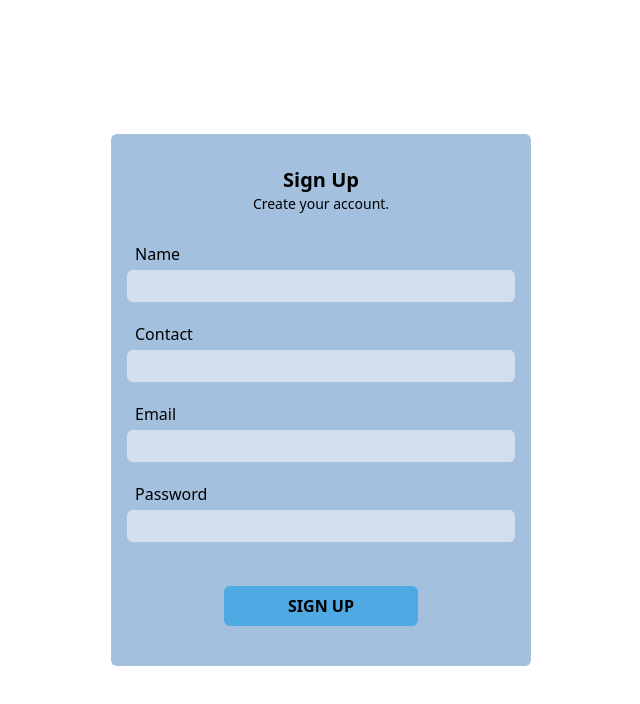
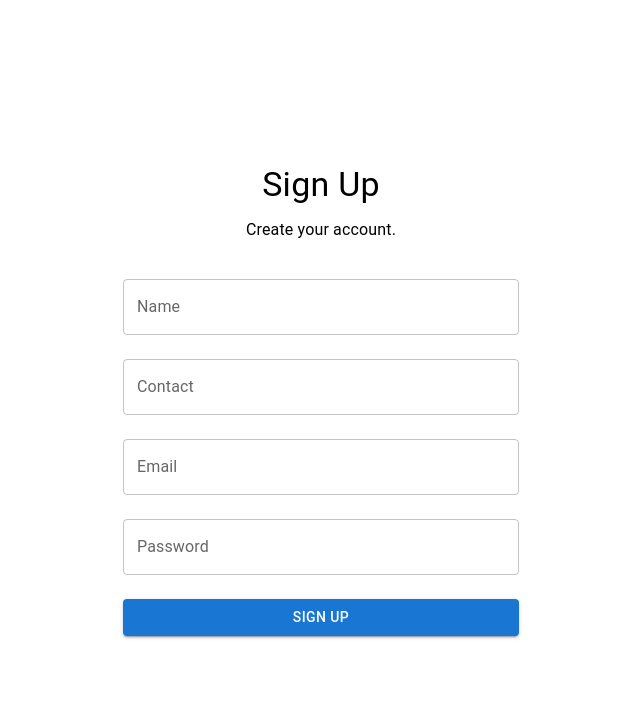
Before and after one commit to aravinda-amr/PMS, a React (Create React App) app in the folder frontend/: page /signup in a window 1280 px wide. Shown: the top 704 px of the page, without its empty margins (319-959 px from the left). Built offline with nearby package versions, Linux system fonts and the light colour scheme.

Commit message:
navbar styles added

```diff
--- a/frontend/src/components/CouponForm.js
+++ b/frontend/src/components/CouponForm.js
@@ -1,5 +1,12 @@
 import React, { useState, useEffect } from 'react';
-import { format, addWeeks, differenceInDays, addDays } from 'date-fns';
+import CircularProgress from '@mui/material/CircularProgress';
+import { format, addWeeks, addDays } from 'date-fns';
+import TextField from '@mui/material/TextField';
+import Button from '@mui/material/Button';
+import Select from '@mui/material/Select';
+import MenuItem from '@mui/material/MenuItem';
+import FormControl from '@mui/material/FormControl';
+import InputLabel from '@mui/material/InputLabel';
 
 const generateCouponCode = () => {
   let result = '';
@@ -11,25 +18,28 @@ const generateCouponCode = () => {
   return result;
 };
 
-const AddCouponForm = ({ id, onCouponAdded, coupon, isEditing, onFormSubmit, onReset }) => {
+
+const AddCouponForm = ({ id, onCouponAdded, coupon, isEditing, onFormSubmit, onClose }) => {
   const [expire, setExpire] = useState('');
   const [discount, setDiscount] = useState(1);
-  const [status, setStatus] = useState('Active'); // New state for status
+  const [status, setStatus] = useState('Active');
   const [couponCode, setCouponCode] = useState('');
   const [expiryDifference, setExpiryDifference] = useState('');
+  const [error, setError] = useState('');
+  const [loading, setLoading] = useState(false);
   const minDate = format(addDays(new Date(), 1), 'yyyy-MM-dd');
 
   useEffect(() => {
     if (coupon) {
       setExpire(format(new Date(coupon.expire), 'yyyy-MM-dd'));
       setDiscount(coupon.discount);
-      setStatus(coupon.status); // Set status from coupon prop
+      setStatus(coupon.status);
       setCouponCode(coupon.couponCode);
     } else {
       const twoWeeksFromToday = addWeeks(new Date(), 2);
       setExpire(format(twoWeeksFromToday, 'yyyy-MM-dd'));
       setDiscount(1);
-      setStatus('Active'); // Default status
+      setStatus('Active');
       setCouponCode(generateCouponCode());
     }
   }, [coupon]);
@@ -38,7 +48,7 @@ const AddCouponForm = ({ id, onCouponAdded, coupon, isEditing, onFormSubmit, onR
     if (expire) {
       const expiryDate = new Date(expire);
       const now = new Date();
-      const daysDifference = differenceInDays(expiryDate, now);
+      const daysDifference = Math.ceil((expiryDate - now) / (1000 * 60 * 60 * 24));
 
       let differenceText = '';
       if (daysDifference > 0) {
@@ -53,9 +63,12 @@ const AddCouponForm = ({ id, onCouponAdded, coupon, isEditing, onFormSubmit, onR
 
   const handleSubmit = async (e) => {
     e.preventDefault();
-    const couponData = { expire, discount, status, couponCode }; // Include status
+    setLoading(true);
+    setError('');
 
     try {
+      const couponData = { expire, discount, status, couponCode };
+
       let response;
       if (isEditing) {
         response = await fetch(`/api/user/${id}/coupons/${coupon._id}`, {
@@ -80,75 +93,99 @@ const AddCouponForm = ({ id, onCouponAdded, coupon, isEditing, onFormSubmit, onR
       }
 
       setExpire('');
-      setDiscount('');
-      setStatus('Active'); // Reset status to default
+      setDiscount(1);
+      setStatus('Active');
 
       if (onCouponAdded) {
         onCouponAdded();
       }
 
-      if (onReset) {
-        onReset();
+      if (onClose) {
+        onClose();
       }
 
       if (onFormSubmit) {
         onFormSubmit();
       }
     } catch (error) {
+      setError('Error updating coupon');
       console.error('Error updating coupon:', error);
+    } finally {
+      setLoading(false);
+    }
+  };
+
+  const handleCancel = () => {
+    if (onClose) {
+      onClose();
     }
   };
 
   return (
-    <form
-      className="coupon-form bg-dark-blue-2 text-white p-4 rounded-lg shadow-md transform scale-105 transition-transform duration-300 hover:scale-110"
-      onSubmit={handleSubmit}
-    >
-      <div className="flex flex-col space-y-2">
-        <label className="text-sm font-medium text-white">
-          Expiry:
-          <input
+    <div className="fixed top-0 left-0 w-full h-full flex items-center justify-center bg-gray-800 bg-opacity-75 z-50">
+      <div className="bg-light-blue p-8 rounded-xl w-96 relative shadow-xl">
+        <h2 className="text-2xl font-bold mb-4 text-dark-blue">{isEditing ? "Update Coupon" : "Add Coupon"}</h2>
+        <form onSubmit={handleSubmit}>
+          <TextField
+            label="Expiry"
             type="date"
             value={expire}
-            min={minDate}
+            onChange={(e) => setExpire(e.target.value)}
+            InputLabelProps={{
+              shrink: true,
+            }}
+            inputProps={{
+              min: minDate,
+            }}
             required
-            onChange={(e) => setExpire(e.target.value)}
-            className="mt-1 block w-full rounded-md border-gray-300 shadow-sm focus:border-blue-500 focus:ring focus:ring-blue-500 focus:ring-opacity-50 text-dark-blue p-2"
+            fullWidth
+            margin="normal"
           />
           <p className="text-xs text-gray-400">{expiryDifference}</p>
-        </label>
-        <label className="text-sm font-medium text-white">
-          Discount:
-          <input
+          <TextField
+            label="Discount"
             type="number"
             value={discount}
+            onChange={(e) => setDiscount(Number(e.target.value))}
             required
-            min="1"
-            max="100"
-            onChange={(e) => setDiscount(Number(e.target.value))}
-            className="mt-1 block w-full rounded-md border-gray-300 shadow-sm focus:border-blue-button focus:ring focus:ring-blue-button focus:ring-opacity-50 text-dark-blue p-2"
+            InputProps={{
+              inputProps: {
+                min: 1,
+                max: 100,
+              },
+            }}
+            fullWidth
+            margin="normal"
           />
-        </label>
-        <label className="text-sm font-medium text-white">
-          Status:
-          <select
-            value={status}
-            onChange={(e) => setStatus(e.target.value)}
-            className="mt-1 block w-full rounded-md border-gray-300 shadow-sm focus:border-blue-button focus:ring focus:ring-blue-button focus:ring-opacity-50 text-dark-blue p-2"
-          >
-            <option value="Active">Active</option>
-            <option value="Used">Used</option>
-            <option value="Expired">Expired</option>
-          </select>
-        </label>
+          <FormControl fullWidth margin="normal">
+            <div className="relative border-none">
+              <InputLabel className="appearance-none">Status</InputLabel>
+            </div>
+            <Select
+              value={status}
+              onChange={(e) => setStatus(e.target.value)}
+            >
+              <MenuItem value="Active">Active</MenuItem>
+              <MenuItem value="Used">Used</MenuItem>
+              <MenuItem value="Expired">Expired</MenuItem>
+            </Select>
+          </FormControl>
+
+          {error && <p className="text-red-500 text-sm">{error}</p>}
+
+          {loading ? (
+            <div className="flex justify-center">
+              <CircularProgress />
+            </div>
+          ) : (
+            <div className="flex justify-between">
+              <Button type="submit" variant="contained" color="primary">{isEditing ? "Update" : "Add"}</Button>
+              <Button type="button" onClick={handleCancel} variant="outlined" color="primary">Cancel</Button>
+            </div>
+          )}
+        </form>
       </div>
-      <button
-        className="bg-login1 hover:bg-login2 text-white font-semibold py-2 px-4 rounded mt-4"
-        type="submit"
-      >
-        {isEditing ? "Update Coupon" : "Add Coupon"}
-      </button>
-    </form>
+    </div>
   );
 };
 
--- a/frontend/src/pages/Login.js
+++ b/frontend/src/pages/Login.js
@@ -1,4 +1,5 @@
 import { useState } from 'react';
+import { Button, TextField, Typography, Container, Box } from '@mui/material';
 import { useLogin } from '../hooks/useLogin';
 
 const Login = () => {
@@ -23,33 +24,66 @@ const Login = () => {
         await login(email, password);
     }
 
-    document.body.style.backgroundColor = "#ffffff";
+    return (
+        <Container maxWidth="xs">
+            <Box
+                sx={{
+                    display: 'flex',
+                    flexDirection: 'column',
+                    alignItems: 'center',
+                    justifyContent: 'center',
+                    minHeight: '100vh',
+                }}
+            >
+                <Typography variant="h4" component="h1" gutterBottom>
+                    Welcome Back!
+                </Typography>
+                <Typography variant="body1" component="p" gutterBottom>
+                    Enter your credentials to login.
+                </Typography>
 
-    return (
-        <div className="flex justify-center items-center min-h-screen bg-gray-100">
-            <form className="login flex flex-col bg-light-blue rounded-md w-128 right-0" onSubmit={handleSubmit}>
-                <h3 className='text-center pt-8 font-semibold text-xl'>Welcome Back!</h3>
-                <p className='text-center text-sm mb-5'>Enter your credentials to login.</p>
+                <form onSubmit={handleSubmit} style={{ width: '100%', marginTop: '1rem' }}>
+                    <TextField
+                        fullWidth
+                        margin="normal"
+                        label="Email"
+                        variant="outlined"
+                        type="email"
+                        value={email}
+                        onChange={(e) => { setEmail(e.target.value); setErrors(prevErrors => ({...prevErrors, email: '' })); }}
+                        error={!!errors.email}
+                        helperText={errors.email}
+                    />
 
-                <label className='indent-6 mt-2 font-medium'>Email</label>
-                <input className='mx-4 h-8 my-1 rounded-md indent-2 bg-text-blue'
-                    type="email"
-                    onChange={(e) => { setEmail(e.target.value); setErrors(prevErrors => ({...prevErrors, email: '' })); }}
-                    value={email}
-                />
-                {errors.email && <div className="mx-4 text-deleteH">{errors.email}</div>}
+                    <TextField
+                        fullWidth
+                        margin="normal"
+                        label="Password"
+                        variant="outlined"
+                        type="password"
+                        value={password}
+                        onChange={(e) => { setPassword(e.target.value); setErrors(prevErrors => ({...prevErrors, password: '' })); }}
+                        error={!!errors.password}
+                        helperText={errors.password}
+                    />
 
-                <label className='indent-6 mt-4 font-medium'>Password</label>
-                <input className='mx-4 h-8 my-1 rounded-md indent-2 bg-text-blue'
-                    type="password"
-                    onChange={(e) => { setPassword(e.target.value); setErrors(prevErrors => ({...prevErrors, password: '' })); }}
-                    value={password}
-                />
-                {errors.password && <div className="mx-4 text-deleteH">{errors.password}</div>}
-                <button disabled={isLoading} className='bg-login3 mx-auto px-16 py-2 rounded-md my-10 font-black cursor-pointer hover:bg-login2 hover:text-white hover:shadow-lg'>LOGIN</button>
-                {error && <div className="error">{error}</div>}
-            </form>
-        </div>
+                    <Button
+                        type="submit"
+                        variant="contained"
+                        color="primary"
+                        disabled={isLoading}
+                        fullWidth
+                        style={{ marginTop: '1rem' }}
+                    >
+                        {isLoading ? "Logging in..." : "LOGIN"}
+                    </Button>
+
+                    {error && <Typography variant="body2" color="error" gutterBottom style={{ marginTop: '1rem' }}>
+                        {error}
+                    </Typography>}
+                </form>
+            </Box>
+        </Container>
     )
 }
 
--- a/frontend/src/pages/Signup.js
+++ b/frontend/src/pages/Signup.js
@@ -1,4 +1,5 @@
 import { useState } from 'react';
+import { Button, TextField, Typography, Container, Box } from '@mui/material';
 import { useSignup } from '../hooks/useSignup';
 
 const Signup = () => {
@@ -57,50 +58,88 @@ const Signup = () => {
         await signup(email, password, name, contact);
     }
 
-    // Set the background color to match the Login component
-    document.body.style.backgroundColor = "#ffffff";
+    return (
+        <Container maxWidth="xs">
+            <Box
+                sx={{
+                    display: 'flex',
+                    flexDirection: 'column',
+                    alignItems: 'center',
+                    justifyContent: 'center',
+                    minHeight: '100vh',
+                }}
+            >
+                <Typography variant="h4" component="h1" gutterBottom>
+                    Sign Up
+                </Typography>
+                <Typography variant="body1" component="p" gutterBottom>
+                    Create your account.
+                </Typography>
 
-    return (
-        <div className="flex justify-center items-center min-h-screen bg-gray-100">
-            <form className="signup flex flex-col bg-light-blue rounded-md w-128 right-0" onSubmit={handleSubmit}>
-                <h3 className='text-center pt-8 font-semibold text-xl'>Sign Up</h3>
-                <p className='text-center text-sm mb-5'>Create your account.</p>
+                <form onSubmit={handleSubmit} style={{ width: '100%', marginTop: '1rem' }}>
+                    <TextField
+                        fullWidth
+                        margin="normal"
+                        label="Name"
+                        variant="outlined"
+                        value={name}
+                        onChange={(e) => { setName(e.target.value); setErrors(prevErrors => ({...prevErrors, name: '' })); }}
+                        error={!!errors.name}
+                        helperText={errors.name}
+                    />
 
-                <label className='indent-6 mt-2 font-medium'>Name</label>
-                <input className='mx-4 h-8 my-1 rounded-md indent-2 bg-text-blue'
-                    type="text"
-                    onChange={(e) => { setName(e.target.value); setErrors(prevErrors => ({...prevErrors, name: '' })); }}
-                    value={name}
-                />
-                {errors.name && <div className="mx-4 text-deleteH">{errors.name}</div>}
+                    <TextField
+                        fullWidth
+                        margin="normal"
+                        label="Contact"
+                        variant="outlined"
+                        value={contact}
+                        onChange={(e) => { setContact(e.target.value); setErrors(prevErrors => ({...prevErrors, contact: '' })); }}
+                        error={!!errors.contact}
+                        helperText={errors.contact}
+                    />
 
-                <label className='indent-6 mt-4 font-medium'>Contact</label>
-                <input className='mx-4 h-8 my-1 rounded-md indent-2 bg-text-blue'
-                    type="text"
-                    onChange={(e) => { setContact(e.target.value); setErrors(prevErrors => ({...prevErrors, contact: '' })); }}
-                    value={contact}
-                />
-                {errors.contact && <div className="mx-4 text-deleteH">{errors.contact}</div>}
+                    <TextField
+                        fullWidth
+                        margin="normal"
+                        label="Email"
+                        variant="outlined"
+                        type="email"
+                        value={email}
+                        onChange={(e) => { setEmail(e.target.value); setErrors(prevErrors => ({...prevErrors, email: '' })); }}
+                        error={!!errors.email}
+                        helperText={errors.email}
+                    />
 
-                <label className='indent-6 mt-4 font-medium'>Email</label>
-                <input className='mx-4 h-8 my-1 rounded-md indent-2 bg-text-blue'
-                    type="email"
-                    onChange={(e) => { setEmail(e.target.value); setErrors(prevErrors => ({...prevErrors, email: '' })); }}
-                    value={email}
-                />
-                {errors.email && <div className="mx-4 text-deleteH">{errors.email}</div>}
+                    <TextField
+                        fullWidth
+                        margin="normal"
+                        label="Password"
+                        variant="outlined"
+                        type="password"
+                        value={password}
+                        onChange={(e) => { setPassword(e.target.value); setErrors(prevErrors => ({...prevErrors, password: '' })); }}
+                        error={!!errors.password}
+                        helperText={errors.password}
+                    />
 
-                <label className='indent-6 mt-4 font-medium'>Password</label>
-                <input className='mx-4 h-8 my-1 rounded-md indent-2 bg-text-blue'
-                    type="password"
-                    onChange={(e) => { setPassword(e.target.value); setErrors(prevErrors => ({...prevErrors, password: '' })); }}
-                    value={password}
-                />
-                {errors.password && <div className="mx-4 text-deleteH">{errors.password}</div>}
-                <button disabled={isLoading} className='bg-signup1 mx-auto px-16 py-2 rounded-md my-10 font-black cursor-pointer hover:bg-singnup2 hover:text-white hover:shadow-lg'>SIGN UP</button>
-                {error && <div className="error">{error}</div>}
-            </form>
-        </div>
+                    <Button
+                        type="submit"
+                        variant="contained"
+                        color="primary"
+                        disabled={isLoading}
+                        fullWidth
+                        style={{ marginTop: '1rem' }}
+                    >
+                        {isLoading ? "Signing up..." : "SIGN UP"}
+                    </Button>
+
+                    {error && <Typography variant="body2" color="error" gutterBottom style={{ marginTop: '1rem' }}>
+                        {error}
+                    </Typography>}
+                </form>
+            </Box>
+        </Container>
     )
 }
 
--- a/frontend/tailwind.config.js
+++ b/frontend/tailwind.config.js
@@ -7,10 +7,10 @@ module.exports = {
     colors: {
       'white':'#ffffff',
 
-      'dark-blue':'#335e90',
-      'dark-blue-2':'#3A6DA6',
+      'dark-blue':'#2152A4 ',
+      'dark-blue-2':'#2152A4  ',
       'blue-button':'#25456A',
-      'light-blue':'#A4C0DF',
+      'light-blue':'#F5F5F5',
       'text-blue':'#D2DFEF',
 
       'signup1':'#4FAAE3',
```
Also changed, not shown: frontend/src/components/Navbar.js (+15 -8 lines), frontend/src/components/UserDetails.js (+10 -1 lines), frontend/src/pages/Landing.js (+44 -15 lines), 1 other file (tests, documents, lock files or other folders).
